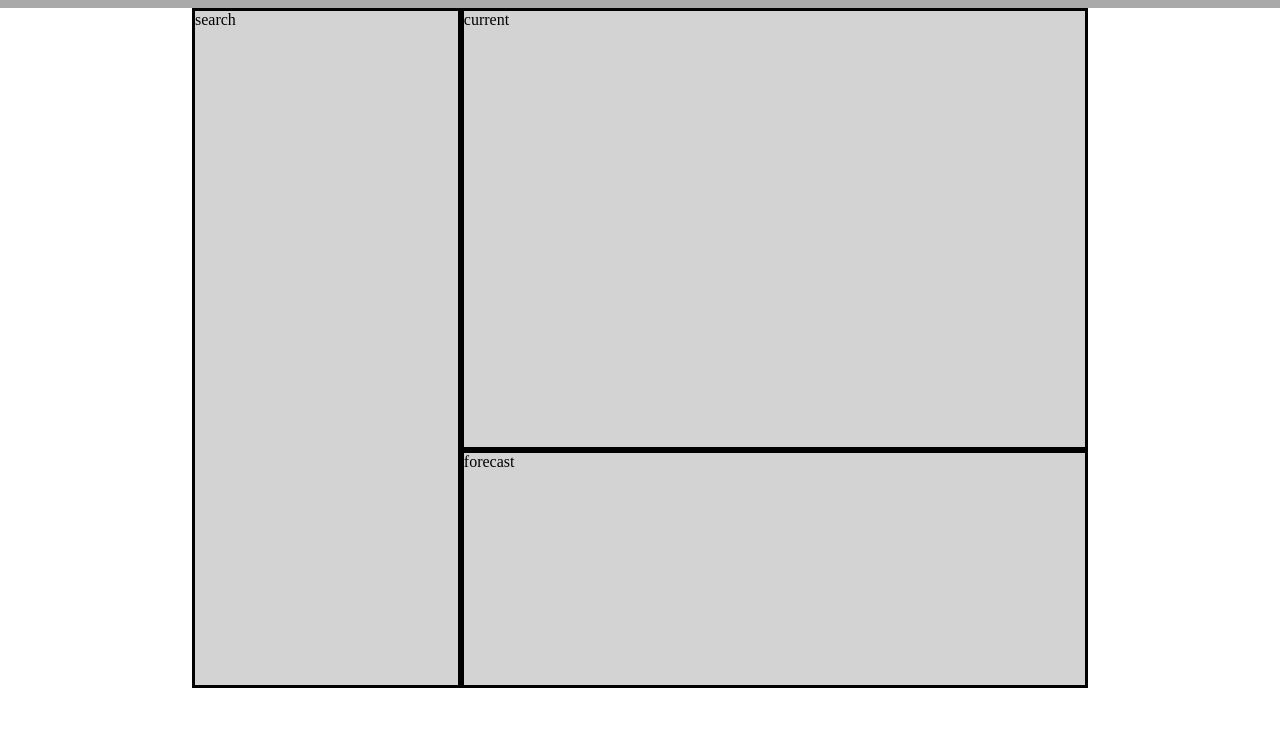
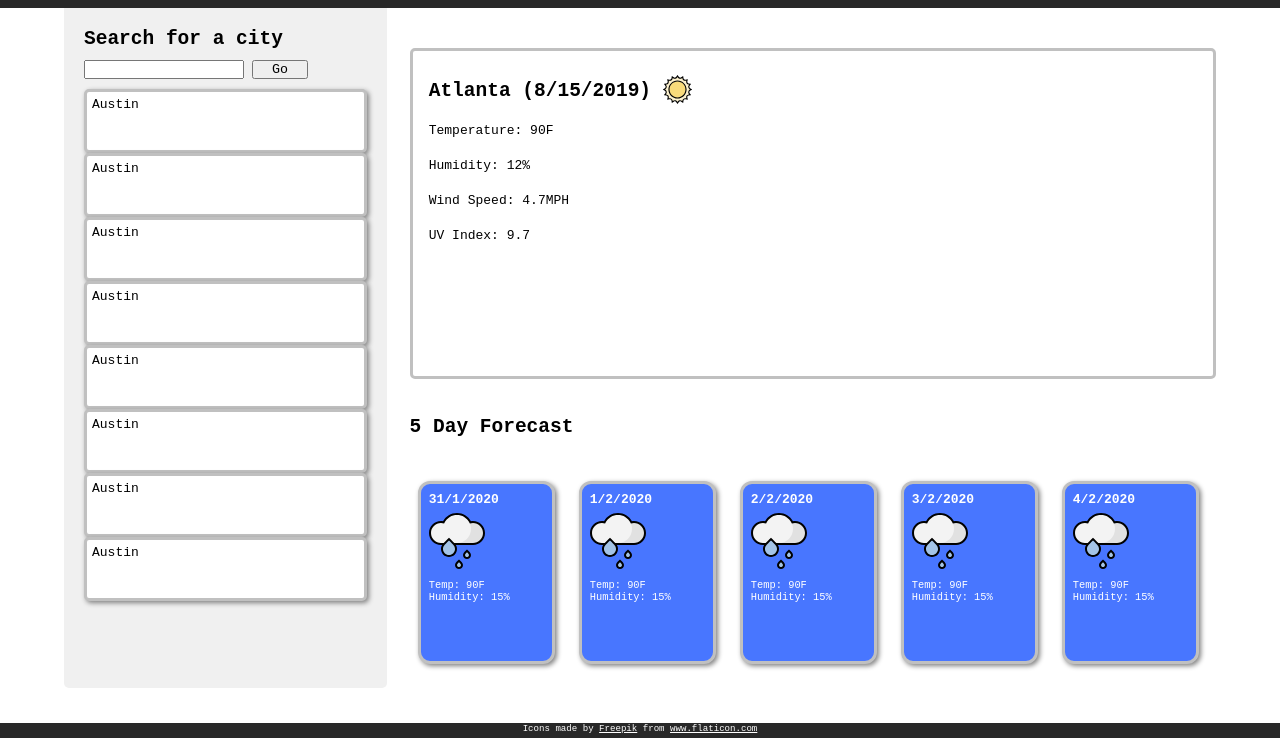
Before and after one commit to andrewjknapp/Weather-Dashboard, a plain HTML site: page index.html in a window 1280 px wide. Shown: the part 62-800 px from the top of the page. Drawn offline with nearby package versions, Linux system fonts and the light colour scheme; no server answers.

Commit message:
Further refined page layout. Ready to be made interactive

```diff
--- a/index.html
+++ b/index.html
@@ -5,6 +5,7 @@
     <meta name="viewport" content="width=device-width, initial-scale=1.0">
     <meta http-equiv="X-UA-Compatible" content="ie=edge">
     <script src="https://cdnjs.cloudflare.com/ajax/libs/jquery/3.2.1/jquery.min.js"></script>
+    <script src="https://kit.fontawesome.com/a7311f41e5.js" crossorigin="anonymous"></script>
     <link rel="stylesheet" href="style.css">
     <title>Weather Dashboard</title>
 </head>
@@ -14,18 +15,73 @@
 </header>
 <main>
     <section id="search-box">
-        search
+        <h2>Search for a city</h2>
+        <form id="search-form">
+            <input id="search-input" type="text">
+            <button id="search-button">Go</button>
+        </form>
+        <section id="prev-cities-list">
+            <div class="prev-city">Austin</div>
+            <div class="prev-city">Austin</div>
+            <div class="prev-city">Austin</div>
+            <div class="prev-city">Austin</div>
+            <div class="prev-city">Austin</div>
+            <div class="prev-city">Austin</div>
+            <div class="prev-city">Austin</div>
+            <div class="prev-city">Austin</div>
+        </section>
     </section>
     <section id="weather-box">
-        <article id="current-weather">
-            current
+        <article id="weather-container">
+            <div id="current-weather">
+                <h2 id="city-name">Atlanta (8/15/2019) <img class="icon" src="assets/001-sun.svg"></h2>
+                <p>Temperature: 90F</p>
+                <p>Humidity: 12%</p>
+                <p>Wind Speed: 4.7MPH</p>
+                <p>UV Index: <span id="uv">9.7</span></p>
+
+            </div>
         </article>
         <article id="weather-forecast">
-            forecast
+            <h2 id="forecast-title">5 Day Forecast</h2>
+            <div id="forecast-list">
+                <div class="forecast-day">
+                    <h3>31/1/2020</h3>
+                    <img class="forecast-icon" src="assets/002-rain.svg">
+                    <p>Temp: 90F</p>
+                    <p>Humidity: 15%</p>
+                </div>
+                <div class="forecast-day">
+                    <h3>1/2/2020</h3>
+                    <img class="forecast-icon" src="assets/002-rain.svg">
+                    <p>Temp: 90F</p>
+                    <p>Humidity: 15%</p>
+                </div>
+                <div class="forecast-day">
+                    <h3>2/2/2020</h3>
+                    <img class="forecast-icon" src="assets/002-rain.svg">
+                    <p>Temp: 90F</p>
+                    <p>Humidity: 15%</p>
+                </div>
+                <div class="forecast-day">
+                    <h3>3/2/2020</h3>
+                    <img class="forecast-icon" src="assets/002-rain.svg">
+                    <p>Temp: 90F</p>
+                    <p>Humidity: 15%</p>
+                </div>
+                <div class="forecast-day">
+                    <h3>4/2/2020</h3>
+                    <img class="forecast-icon" src="assets/002-rain.svg">
+                    <p>Temp: 90F</p>
+                    <p>Humidity: 15%</p>
+                </div>
+            </div>
         </article>
     </section>
 </main>
 
+<footer>
+    <div class="attribution">Icons made by <a href="https://www.flaticon.com/authors/freepik" title="Freepik">Freepik</a> from <a href="https://www.flaticon.com/"     title="Flaticon">www.flaticon.com</a></div></footer>
 <script src="script.js"></script>
 </body>
 </html>
--- a/style.css
+++ b/style.css
@@ -1,7 +1,8 @@
 * {
     box-sizing: border-box;
     margin: 0;
-    padding: o;
+    padding: 0;
+    font-family: monospace;
 }
 
 
@@ -9,47 +10,162 @@
 header {
     padding: 10px;
     height: 70px;
-    background-color: darkgray;
+    background-color: #282828;
 }
 
 h1 {
     text-align: center;
+    color: white;
 }
 
 main {
     margin: 0 auto;
 
     height: 85vh;
-    width: 70%;
-    background-color: darkgreen;
-}
+    width: 90%;
 
-#search-box,
-#current-weather,
-#weather-forecast {
-    background: lightgray;
-    border-style: solid;
 }
 
 #search-box {
     float: left;
-    width: 30%;
+    width: 28%;
     height: 100%;
+    margin-right: 2%;
+    padding: 20px;
+    background-color: 	#F0F0F0;
+    border-bottom-left-radius: 5px;
+    border-bottom-right-radius: 5px;
+}
+
+#search-form {
+    margin: 10px 0;
+}
+
+#search-input {
+    max-width: 160px;
+    width: 70%;
+}
+
+#search-button {
+    width: 20%;
+}
+
+#prev-cities-list {
+    height: 80%;
+}
+
+.prev-city {
+    background-color: white;
+    border-style: solid;
+    border-color: #C0C0C0;
+    border-radius: 5px;
+    height: 12.5%;
+    padding: 5px;
+    font-size: 1em;
+    box-shadow: 2px 2px 5px grey;
 }
 
 #weather-box {
-    display: inline-block;
+    float: left;
     width: 70%;
     height: 100%;
 }
 
-#current-weather {
+#city-name {
+    font-size: 1.5em;
+}
+
+.icon {
+    height: 1.5em;
+    position: relative;
+    top: 0.40em;
+}
+
+#weather-container {
     /* background: blue; */
 
-    height: 65%;
+    height: 60%;
+    padding-top: 5%;
+}
+
+#current-weather {
+    padding: 2%;
+    border-style: solid;
+    border-color: #C0C0C0;
+    border-radius: 5px;
+    height: 90%;
+}
+
+#current-weather p {
+    margin-top: 20px;
 }
 
 #weather-forecast {
     /* background: green; */
+    height: 40%;
+}
+
+/*Forecast*/
+#forecast-title {
+    height: 15%;
+}
+
+#forecast-list {
+    /* background-color: magenta; */
+    height: 85%;
+    padding-top: 3%;
+    padding-bottom: 3%;
+}
+
+.forecast-day {
+    background-color: #4876FF;
+    border-style: solid;
+    border-color: #C0C0C0;
+    color: white;
+    display: inline-block;
+    margin: 0 1%;
+    padding: 1%;
+    width: 17%;
+    height: 100%;
+    border-radius: 12px;
+    box-shadow: 2px 2px 5px grey;
+
+}
+
+.forecast-day h3 {
+    font-size: 1em;
+}
+
+.forecast-day p {
+    font-size: 0.8em;
+}
+
+.forecast-icon {
     height: 35%;
+    margin: 5% auto;
 }
+
+footer {
+    background-color: #282828;
+    position: absolute;
+    width: 100%;
+    bottom: 0;
+    height: 15px;
+}
+
+.attribution {
+    color: white;
+    font-size: 0.7em;
+    width: fit-content;
+    margin: 0 auto;
+}
+
+.attribution a {
+    color: white;
+}
+
+@media screen and (max-width: 900px) {
+    .forecast-day {
+        margin: 0 1px;
+    }
+}
```
